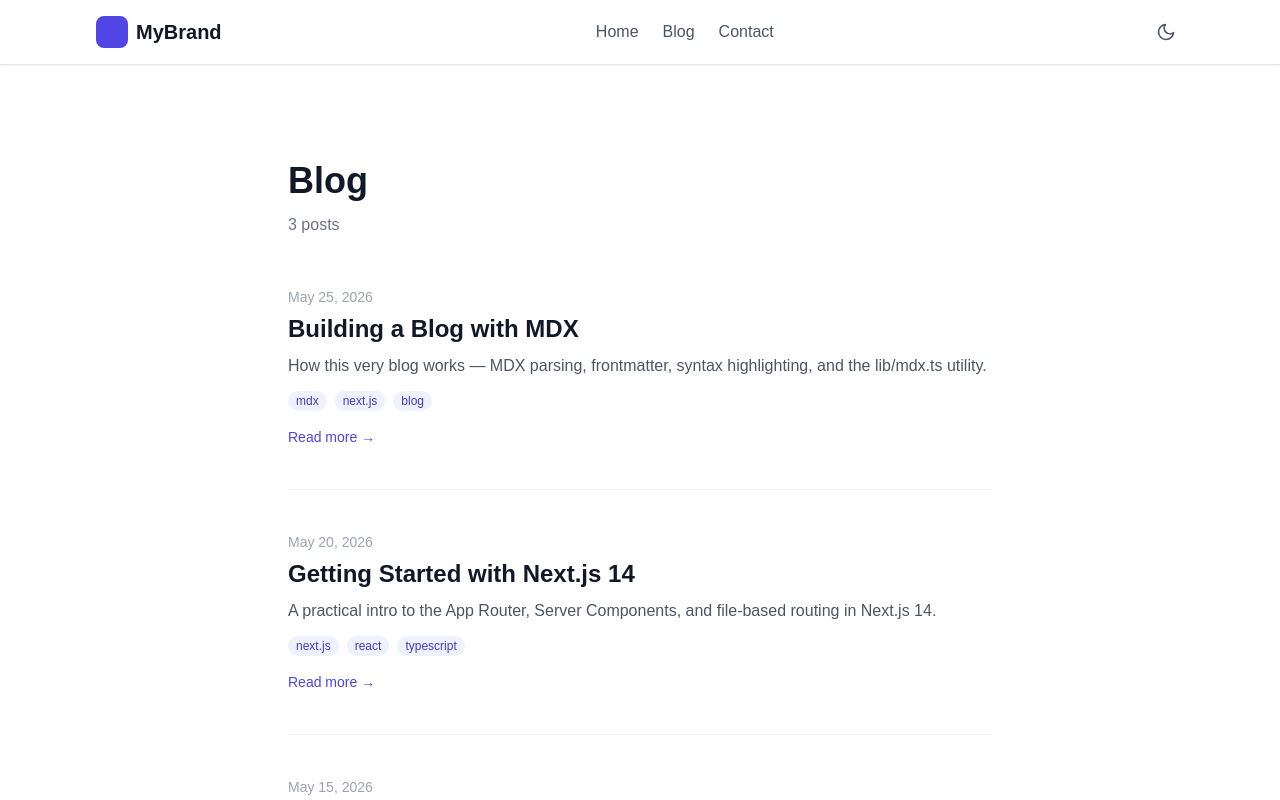
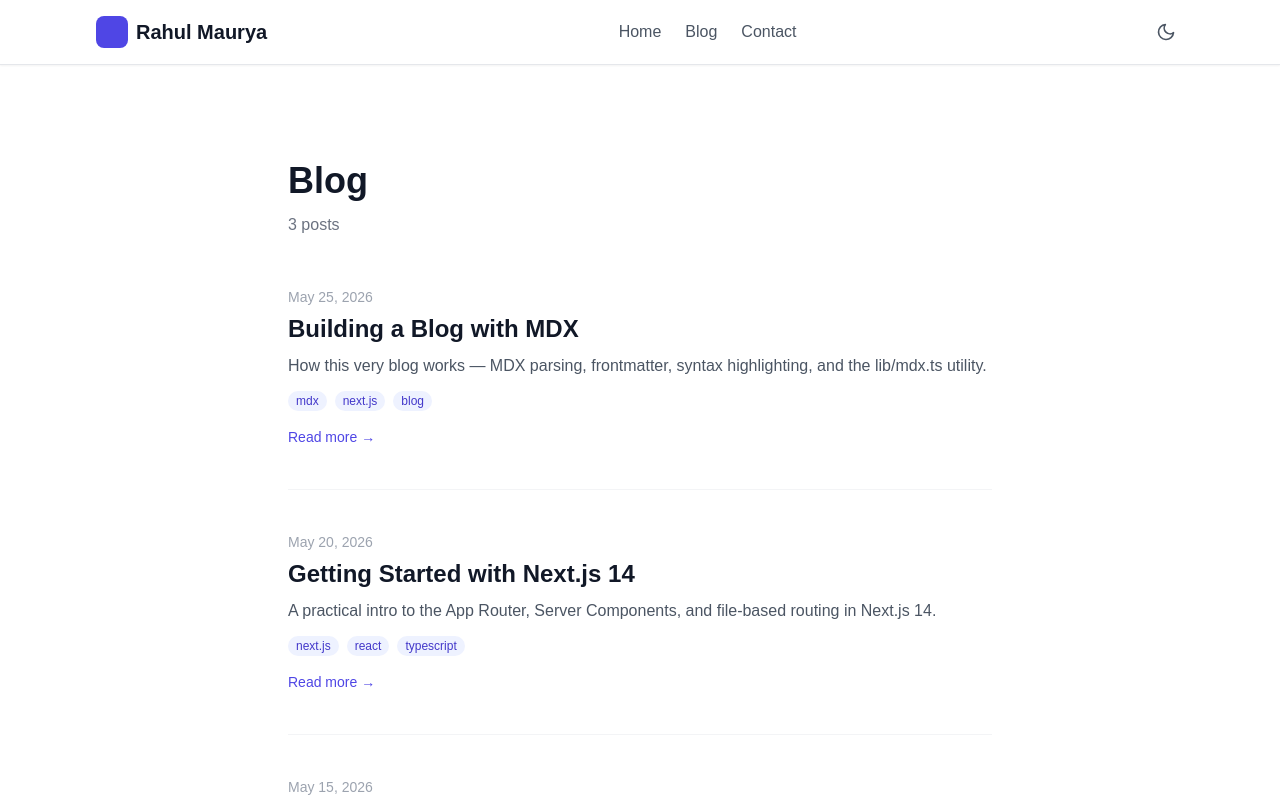
Before and after one commit to rahulm0597/personal-site, a Next.js app: page /blog in a window 1280 px wide. Shown: the top 800 px of the page. Built offline with nearby package versions, Linux system fonts and the light colour scheme.

Commit message:
personalize: update name to Rahul Maurya sitewide

```diff
--- a/src/app/blog/page.tsx
+++ b/src/app/blog/page.tsx
@@ -2,7 +2,7 @@ import Link from "next/link";
 import { getAllPostsMeta } from "@/lib/mdx";
 
 export const metadata = {
-  title: "Blog — MyBrand",
+  title: "Blog — Rahul Maurya",
   description: "Writing on Next.js, Tailwind, and building for the web.",
 };
 
--- a/src/app/contact/page.tsx
+++ b/src/app/contact/page.tsx
@@ -1,7 +1,7 @@
 import ContactForm from "@/components/ContactForm";
 
 export const metadata = {
-  title: "Contact — MyBrand",
+  title: "Contact — Rahul Maurya",
   description: "Send me a message and I'll get back to you as soon as I can.",
 };
 
--- a/src/app/layout.tsx
+++ b/src/app/layout.tsx
@@ -18,8 +18,8 @@ const geistMono = localFont({
 });
 
 export const metadata: Metadata = {
-  title: "MyBrand",
-  description: "Personal site built with Next.js and Tailwind CSS",
+  title: "Rahul Maurya",
+  description: "Personal site of Rahul Maurya — Product Manager.",
 };
 
 export default function RootLayout({
--- a/src/app/page.tsx
+++ b/src/app/page.tsx
@@ -7,7 +7,7 @@ export default function Home() {
       <section className="text-center">
         <h1 className="text-4xl sm:text-5xl lg:text-6xl font-bold text-gray-900 dark:text-white leading-tight">
           Hi, I&apos;m{" "}
-          <span className="text-indigo-600">Your Name</span>
+          <span className="text-indigo-600">Rahul Maurya</span>
         </h1>
         <p className="mt-6 text-lg sm:text-xl text-gray-600 dark:text-gray-400 max-w-2xl mx-auto">
           I build things for the web. This is my personal site — a place for my
--- a/src/components/Footer.tsx
+++ b/src/components/Footer.tsx
@@ -8,7 +8,7 @@ export default function Footer() {
       <div className="max-w-6xl mx-auto px-4 sm:px-6 lg:px-8 py-10">
         <div className="flex flex-col sm:flex-row items-center justify-between gap-4">
           <p className="text-sm">
-            &copy; {year} MyBrand. All rights reserved.
+            &copy; {year} Rahul Maurya. All rights reserved.
           </p>
           <nav className="flex gap-6 text-sm" aria-label="Footer navigation">
             <Link href="/" className="hover:text-white transition-colors">Home</Link>
--- a/src/components/Header.tsx
+++ b/src/components/Header.tsx
@@ -20,7 +20,7 @@ export default function Header() {
           {/* Logo */}
           <Link href="/" className="flex items-center gap-2 font-bold text-xl text-gray-900 dark:text-white hover:text-indigo-600 dark:hover:text-indigo-400 transition-colors">
             <span className="inline-block w-8 h-8 bg-indigo-600 rounded-lg" aria-hidden="true" />
-            MyBrand
+            Rahul Maurya
           </Link>
 
           {/* Desktop nav */}
```
Also changed, not shown: .claude/settings.local.json.
